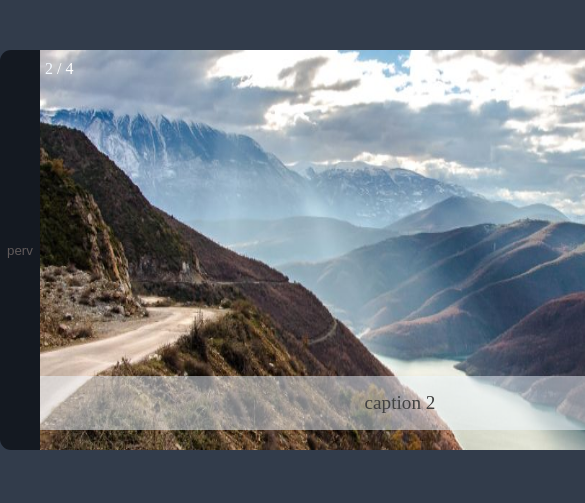
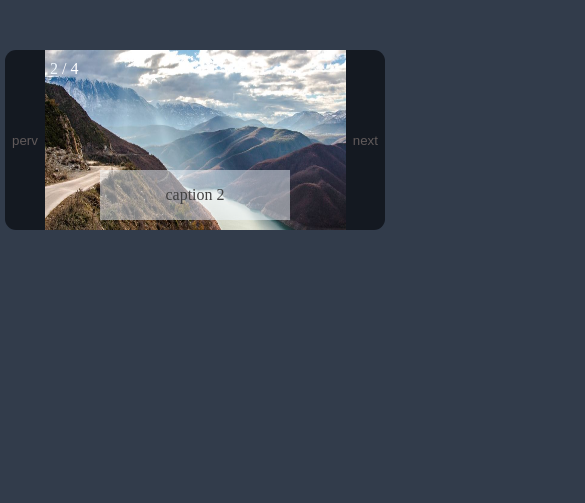
Before and after one commit to mojtaba-python/github.io-task-slider, a plain HTML site: page index.html in a window 390 px wide. Shown: the top 503 px of the page, 585 px wide, since content can reach past the window. Drawn offline with Linux system fonts and the light colour scheme.

Commit message:
update responsive

```diff
--- a/index.html
+++ b/index.html
@@ -14,15 +14,20 @@
             <div class="number">
                 <p><span class="numbers">1</span> / 4</p>
             </div>
+
             <button type="button" class="prev radius">perv</button>
             <div class="slider-item active anime">
+
                 <img src="img/img1.jpg" class="img-slider" alt="">
+
+                <div class="box_caption">
+                    <span id="caption">caption 1</span>
+                </div>
+
             </div>
 
             <button type="button" class="next radius">next</button>
-            <div class="box_caption">
-                <span id="caption">caption 1</span>
-            </div>
+
         </div>
 
     </div>
--- a/slider.css
+++ b/slider.css
@@ -1,14 +1,14 @@
-*{
+* {
     padding: 0;
     margin: 0;
     box-sizing: border-box;
 }
 
-body{
+body {
     background-color: #323c4b;
 }
 
-.container-slider{
+.container-slider {
     margin: 50px auto;
     width: 800px;
     height: 400px;
@@ -16,7 +16,7 @@ body{
     position: relative;
 }
 
-.slider{
+.slider {
     display: flex;
     border-radius: 20px;
     justify-content: space-between;
@@ -24,16 +24,16 @@ body{
     height: 100%;
 }
 
-.slider-item{
+.slider-item {
     width: 100%;
 }
 
-.img-slider{
+.img-slider {
     width: 100%;
     height: 100%;
 }
 
-.next{
+.next {
     border: none;
     background-color: #141921;
     border-top-right-radius: 11px;
@@ -41,7 +41,8 @@ body{
     padding: 7px;
     color: #615a5a;
 }
-.prev{
+
+.prev {
     border: none;
     background-color: #141921;
     border-top-left-radius: 11px;
@@ -49,37 +50,61 @@ body{
     padding: 7px;
     color: #615a5a;
 }
-.prev:hover{
+
+.prev:hover {
     background-color: #232739;
-    color:#fff;
+    color: #fff;
     opacity: 0.4;
 }
-.next:hover{
+
+.next:hover {
     background-color: #232739;
-    color:#fff;
+    color: #fff;
     opacity: 0.4;
 }
-.number p{
+
+.number p {
     color: #fff;
     position: absolute;
     left: 45px;
     top: 10px;
 }
-.numbers{
+
+.numbers {
     color: aliceblue;
 }
 
 
-.box_caption{
+.box_caption {
     padding: 1rem;
     background: #f0f8ff80;
     position: absolute;
     bottom: 20px;
-    left: 40px;
-    width: 90%;
+    left: 25%;
+    width: 50%;
     font-size: larger;
     text-align: center;
 }
-#caption{
+
+#caption {
     color: #424242;
 }
+
+@media screen and (max-width:1000px) {
+    .container-slider {
+        width: 600px;
+        height: 300px;
+    }
+
+}
+
+@media screen and (max-width:620px) {
+    .container-slider {
+        width: 380px;
+        height: 180px;
+    }
+    .box_caption {
+        font-size: medium;
+        bottom: 10px;
+    }
+}
```
